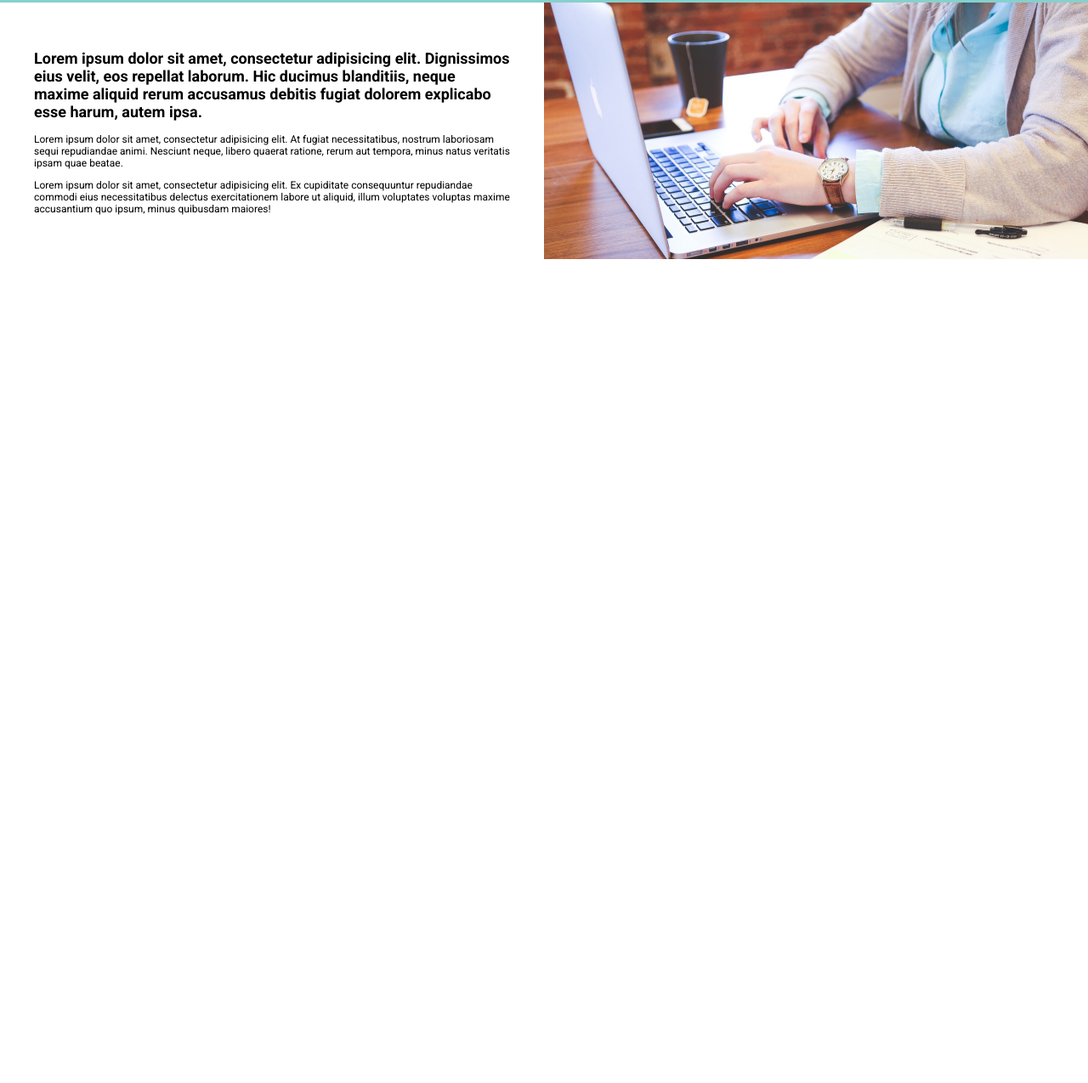
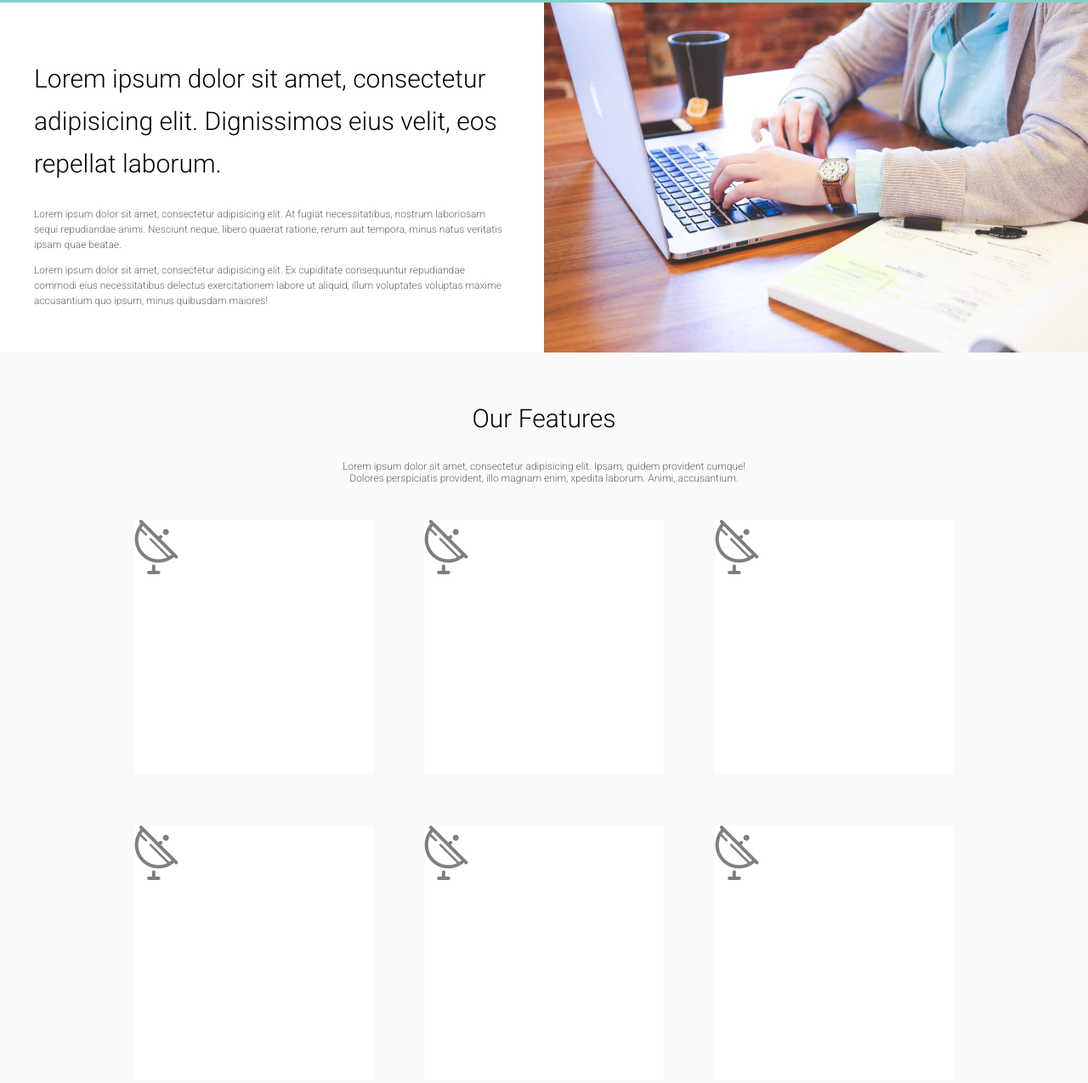
Before and after one commit to iGrubesic/treetopers, a website: page index.html in a window 1280 px wide. Shown: the part 710-1985 px from the top of the page at 85% size. Before the commit the page ends 1015 px from the top, so only its background shows below. Drawn offline with nearby package versions, Linux system fonts and the light colour scheme; files that its build step writes are made by us from their sources.

Commit message:
added features

```diff
--- a/index.html
+++ b/index.html
@@ -27,7 +27,7 @@
         </header>
         <section class="container">
             <div class="col6 item">
-                <h2>Lorem ipsum dolor sit amet, consectetur adipisicing elit. Dignissimos eius velit, eos repellat laborum. Hic ducimus blanditiis, neque maxime aliquid rerum accusamus debitis fugiat dolorem explicabo esse harum, autem ipsa.</h2>
+                <h2>Lorem ipsum dolor sit amet, consectetur adipisicing elit. Dignissimos eius velit, eos repellat laborum. </h2>
                 <p>Lorem ipsum dolor sit amet, consectetur adipisicing elit. At fugiat necessitatibus, nostrum laboriosam sequi repudiandae animi. Nesciunt neque, libero quaerat ratione, rerum aut tempora, minus natus veritatis ipsam quae beatae.</p>
                 <p>Lorem ipsum dolor sit amet, consectetur adipisicing elit. Ex cupiditate consequuntur repudiandae commodi eius necessitatibus delectus exercitationem labore ut aliquid, illum voluptates voluptas maxime accusantium quo ipsum, minus quibusdam maiores!</p>
             </div>
@@ -35,5 +35,29 @@
 
             </div>
         </section>
+        <section class="features">
+            <h2>Our Features</h2>
+            <p>Lorem ipsum dolor sit amet, consectetur adipisicing elit. Ipsam, quidem provident cumque!<br> Dolores perspiciatis provident, illo magnam enim, xpedita laborum. Animi, accusantium.</p>
+            <div class="wrapper">
+                <div class="box1 box">
+                    <img src="img/antenna.png" alt="">
+                </div>
+                <div class="box2 box">
+                    <img src="img/antenna.png" alt="">
+                </div>
+                <div class="box3 box">
+                    <img src="img/antenna.png" alt="">
+                </div>
+                <div class="box4 box">
+                    <img src="img/antenna.png" alt="">
+                </div>
+                <div class="box5 box">
+                    <img src="img/antenna.png" alt="">
+                </div>
+                <div class="box6 box">
+                    <img src="img/antenna.png" alt="">
+                </div>
+            </div>
+        </section>
     </body>
 </html>
--- /dev/null
+++ b/style/sass/_features.scss
@@ -0,0 +1,34 @@
+
+.features {
+    display: flex;
+    flex-direction: column;
+    background: #fafafa;
+    width: 100%;
+    h2 {
+        padding-top: 4rem;
+        font-size: 3rem;
+        font-weight: 300;
+        line-height: 2.5rem;
+        text-align: center;
+    }
+    p {
+        text-align: center;
+        color: #666;
+        line-height: 1.8 rem;
+        font-weight: 300;
+    }
+    .wrapper {
+        width: 80%;
+        margin: 0 10%;
+        display: flex;
+        flex-direction: row;
+        flex-wrap: wrap;
+    }
+    .box {
+        width: 25%;
+        height: 300px;
+        margin: 3rem;
+        background: #fff;
+        flex-grow: 1;
+    }
+}
--- a/style/sass/_section1.scss
+++ b/style/sass/_section1.scss
@@ -2,6 +2,16 @@
 .container {
     display: flex;
     flex-flow: row wrap;
+    h2 {
+        font-size: 3rem;
+        font-weight: 300;
+        line-height: 5rem;
+    }
+    p {
+        font-weight: 300;
+        color: #666;
+        line-height: 1.8rem;
+    }
     .item {
         flex-grow: 1;
         flex-basis: 50%;
--- a/style/sass/main.scss
+++ b/style/sass/main.scss
@@ -1,5 +1,6 @@
 @import 'header';
 @import 'section1';
+@import 'features';
 @import 'media';
 
 html {
```
Also changed, not shown: img/antenna.png (added), img/billboard.png (added), img/statics.png (added).
